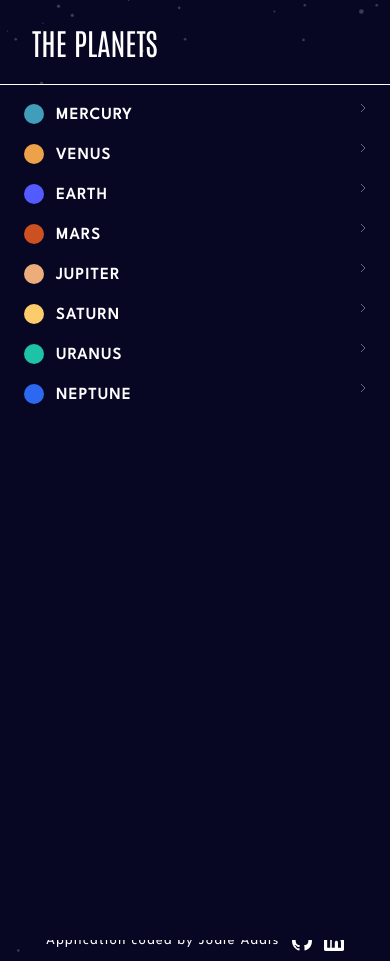
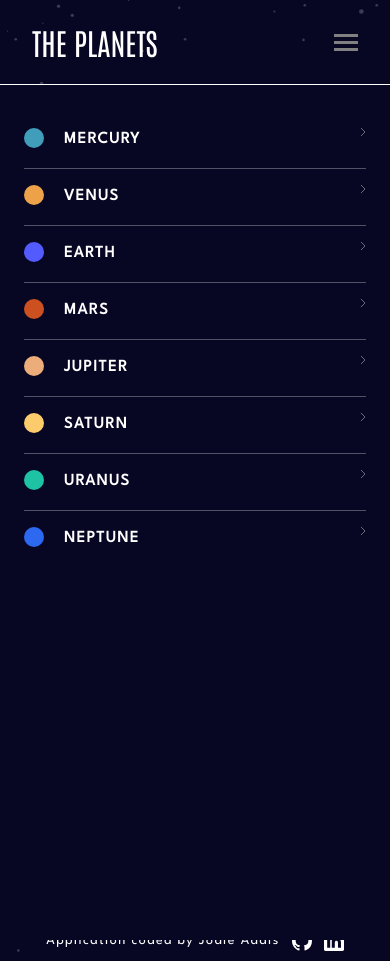
Before and after one commit to JodieAddis/Planets-Fact-Site, a React (Vite) app: page /Planets-Fact-Site/earth in a window 390 px wide. Both pictures are taken after a click on the button 346 px from the left and 42 px from the top of the page. Built offline with nearby package versions, Linux system fonts and the light colour scheme.

Commit message:
Correction design navbar on Mobile + adding meta description + adding favicon.

```diff
--- a/index.html
+++ b/index.html
@@ -2,10 +2,17 @@
 <html lang="en">
   <head>
     <meta charset="UTF-8" />
-    <link rel="icon" type="image/svg+xml" href="/vite.svg" />
+    <link
+      rel="icon"
+      type="image/svg+xml"
+      href="/public/assets/img/favicon.ico"
+    />
     <meta name="viewport" content="width=device-width, initial-scale=1.0" />
     <meta name="author" content="Jodie Addis" />
-    <meta name="description" content="" />
+    <meta
+      name="description"
+      content="Explore the planets of our solar system with this application. Discover detailed information about each planet and visualize different elements using the view tabs. Available on mobile, tablet, and computer."
+    />
     <link rel="stylesheet" href="/public/assets/style/tailwind.css" />
     <title>Planets Fact Site</title>
   </head>
--- a/public/assets/style/tailwind.css
+++ b/public/assets/style/tailwind.css
@@ -29,7 +29,7 @@
     @apply font-Spartan text-base font-bold tracking-widest text-white;
   }
   .list_mobile_container {
-    @apply flex flex-row justify-between py-2;
+    @apply flex flex-row justify-between py-4;
   }
   .planet_image {
     @apply w-1/3 md:w-3/6 lg:w-5/6;
--- a/src/components/NavBar/NavBarItem/index.tsx
+++ b/src/components/NavBar/NavBarItem/index.tsx
@@ -5,14 +5,15 @@ interface NavBarItemProps {
   name: string;
   color: string;
   page?: string;
+  lineColor: string;
 }
 
-const Component = ({ name, color, page }: NavBarItemProps) => {
+const Component = ({ name, color, page, lineColor }: NavBarItemProps) => {
   return (
     <>
       <li className="list_mobile_container">
         <div className=" flex flex-row">
-          <span className={`mr-3 h-5 w-5 rounded-full ${color}`}></span>
+          <span className={`mr-5 h-5 w-5 rounded-full ${color}`}></span>
           <span className="navbar_list_mobile">
             <Link to={`/Planets-Fact-Site/${page}`}>{name}</Link>
           </span>
@@ -21,6 +22,7 @@ const Component = ({ name, color, page }: NavBarItemProps) => {
           <IconChevron />
         </div>
       </li>
+      <div className={`h-[1px] w-full ${lineColor} bg-opacity-30 `}></div>
     </>
   );
 };
--- a/src/components/NavBar/NavBarMobile/index.tsx
+++ b/src/components/NavBar/NavBarMobile/index.tsx
@@ -13,33 +13,66 @@ const Component = () => {
           }}
           className="mr-8"
         >
-          <IconMenu />
+          <IconMenu color="#fff" />
         </button>
       ) : (
-        <nav className="absolute top-24 h-screen w-screen bg-BlackPearl">
+        <>
+          <div className="mr-8 flex items-center">
+            <IconMenu color="	#808080" />
+          </div>
+          <nav className="absolute top-24 h-screen w-screen bg-BlackPearl pt-4">
             <ul className="mx-6 flex flex-col uppercase text-black">
-            <NavBarItem name={"mercury"} color={"bg-Pelorous"} page={""} />
-            <NavBarItem name={"venus"} color={"bg-TulipTree"} page={"venus"} />
+              <NavBarItem
+                name={"mercury"}
+                color={"bg-Pelorous"}
+                page={""}
+                lineColor="bg-white"
+              />
+              <NavBarItem
+                name={"venus"}
+                color={"bg-TulipTree"}
+                page={"venus"}
+                lineColor="bg-white"
+              />
               <NavBarItem
                 name={"earth"}
                 color={"bg-GlacialBlue"}
                 page={"earth"}
+                lineColor="bg-white"
               />
-            <NavBarItem name={"mars"} color={"bg-Piper"} page={"mars"} />
-            <NavBarItem name={"jupiter"} color={"bg-Tacao"} page={"jupiter"} />
+              <NavBarItem
+                name={"mars"}
+                color={"bg-Piper"}
+                page={"mars"}
+                lineColor="bg-white"
+              />
+              <NavBarItem
+                name={"jupiter"}
+                color={"bg-Tacao"}
+                page={"jupiter"}
+                lineColor="bg-white"
+              />
               <NavBarItem
                 name={"saturn"}
                 color={"bg-Goldenrod"}
                 page={"saturn"}
+                lineColor="bg-white"
               />
-            <NavBarItem name={"uranus"} color={"bg-Java"} page={"uranus"} />
+              <NavBarItem
+                name={"uranus"}
+                color={"bg-Java"}
+                page={"uranus"}
+                lineColor="bg-white"
+              />
               <NavBarItem
                 name={"neptune"}
                 color={"bg-RoyalBlue"}
                 page={"neptune"}
+                lineColor="bg-none"
               />
             </ul>
           </nav>
+        </>
       )}
     </>
   );
--- a/src/icons/IconMenu/index.tsx
+++ b/src/icons/IconMenu/index.tsx
@@ -1,8 +1,12 @@
-const Icon = () => {
+interface IconMenuProps {
+  color: string;
+}
+
+const Icon = ({ color }: IconMenuProps) => {
   return (
     <>
       <svg xmlns="http://www.w3.org/2000/svg" width="24" height="17">
-        <g fill="#FFF" fillRule="evenodd">
+        <g fill={color} fillRule="evenodd">
           <path d="M0 0h24v3H0zM0 7h24v3H0zM0 14h24v3H0z" />
         </g>
       </svg>
```
Also changed, not shown: 1 other file (tests, documents, lock files or other folders). Lines whose indentation alone changed are shown as unchanged.
